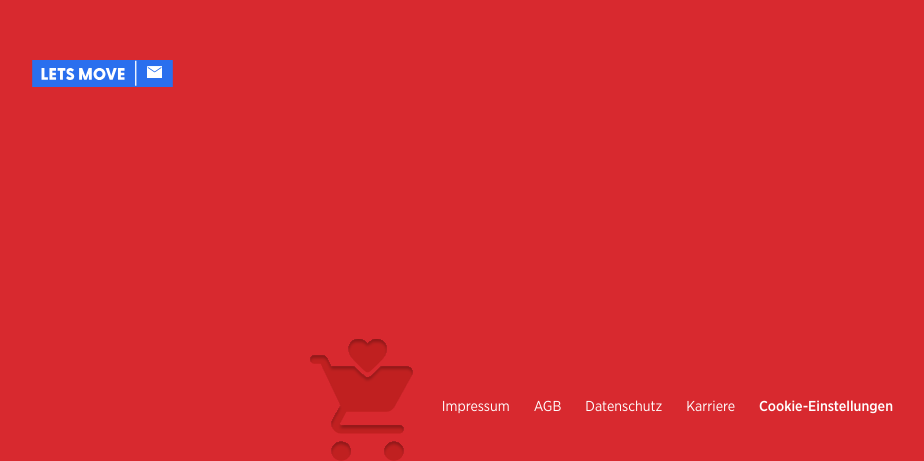
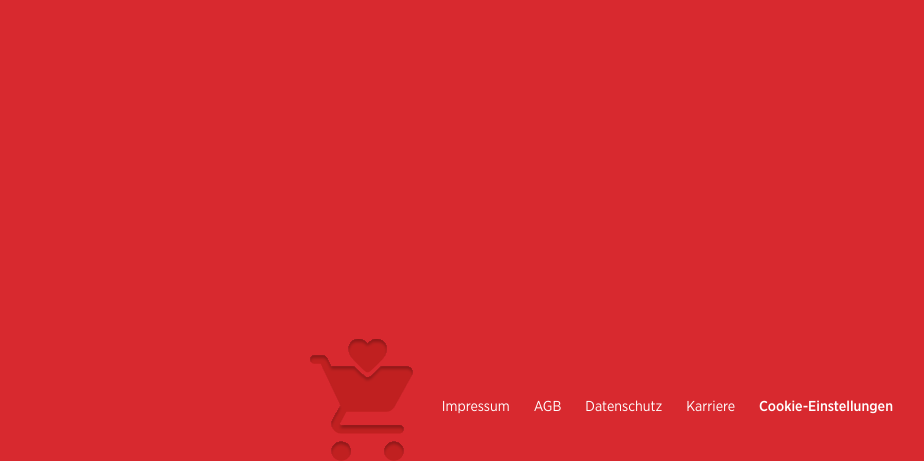
Before and after one commit to felixseeger/tz25, a Vue app: page / in a window 1280 px wide. Shown: the part 7210-7671 px from the top of the page, without its empty margins (355-1279 px from the left). Built offline with nearby package versions, Linux system fonts and the light colour scheme; a web font is replaced by a local one.

Commit message:
UI improvement: Delay submit button animation until all other content is animated in

```diff
--- a/src/assets/scss/components/_contact-section.scss
+++ b/src/assets/scss/components/_contact-section.scss
@@ -494,8 +494,8 @@
   margin-top: 1rem; /* Add some spacing above the button */
   align-self: flex-start; /* Align to the left */
   margin-left: 0; /* Ensure no left margin */
-  opacity: 0; /* Start hidden for animation */
-  transform: translateY(50px) scale(2); /* Start position for animation - coming from below */
+  opacity: 0; /* Start hidden for animation - now controlled by GSAP */
+  transform: translateY(100px) scale(2); /* Start position for animation - now controlled by GSAP */
 
   @media (max-width: $breakpoint-md) {
     transform: translateY(50px) scale(1.5); /* Smaller scale for medium screens */
@@ -564,38 +564,39 @@
     font-weight: bold;
   }
 
-  /* Animation for button appearance */
+  /* Animation for button appearance - now controlled by GSAP */
   &.animate-in {
-    opacity: 1;
-    transform: translateY(0) scale(2);
+    /* These styles are now applied by GSAP */
+    /* The class is still used as a marker for JavaScript */
 
+    /* Media queries are kept for reference but styles are applied by GSAP */
     @media (max-width: $breakpoint-md) {
-      transform: translateY(0) scale(1.5);
+      /* transform: translateY(0) scale(1.5); */
     }
 
     @media (max-width: $breakpoint-sm) {
-      transform: translateY(0) scale(1.2);
+      /* transform: translateY(0) scale(1.2); */
     }
 
     @media (max-width: $breakpoint-xs) {
-      transform: translateY(0) scale(1);
+      /* transform: translateY(0) scale(1); */
     }
 
     /* Desktop Media Queries */
     @media (min-width: $breakpoint-xl) {
-      transform: translateY(0) scale(2.2);
+      /* transform: translateY(0) scale(2.2); */
     }
 
     @media (min-width: $breakpoint-xxl) {
-      transform: translateY(0) scale(2.5);
+      /* transform: translateY(0) scale(2.5); */
     }
 
     @media (min-width: $breakpoint-xxxl) {
-      transform: translateY(0) scale(3);
+      /* transform: translateY(0) scale(3); */
     }
 
     @media (min-width: $breakpoint-4k) {
-      transform: translateY(0) scale(4);
+      /* transform: translateY(0) scale(4); */
     }
   }
 }
--- a/src/components/sections/ContactSection.vue
+++ b/src/components/sections/ContactSection.vue
@@ -283,6 +283,7 @@ export default {
         const contactHeading = document.querySelector('.contact-heading');
         const contactInfo = document.querySelector('.contact-info');
         const formGroups = document.querySelectorAll('.form-group');
+        const submitButton = document.querySelector('.submit-image-btn');
 
         // Create a ScrollTrigger for the contact section
         import('gsap/ScrollTrigger').then(({ ScrollTrigger }) => {
@@ -318,7 +319,21 @@ export default {
             opacity: 0,
             duration: 0.8,
             ease: 'power2.out'
-          }, '-=0.6');
+          }, '-=0.6')
+          // Add the submit button animation with a delay
+          .to(submitButton, {
+            opacity: 1,
+            y: 0,
+            duration: 0.8,
+            ease: 'power2.out',
+            delay: 0.5, // Add a delay before the button appears
+            onStart: () => {
+              // Add the animate-in class when the animation starts
+              if (submitButton) {
+                submitButton.classList.add('animate-in');
+              }
+            }
+          });
         });
       });
     },
@@ -424,15 +439,15 @@ export default {
   margin-left: 0;
   transform: translateY(100px);
   opacity: 0;
-  transition:  transform 0.8s ease, opacity 0.8s ease;
+  /* Remove transition to let GSAP handle the animation */
 
   &.animate-in {
-    transform: translateY(0);
-    opacity: 1;
+    /* These styles will now be applied by GSAP */
+    /* The class is still added for compatibility with existing code */
   }
 
   &:hover {
-    transform: translateY(-5px);
+    transform: translateY(-5px) !important; /* Use !important to override GSAP inline styles */
   }
 
   &:disabled {
```
